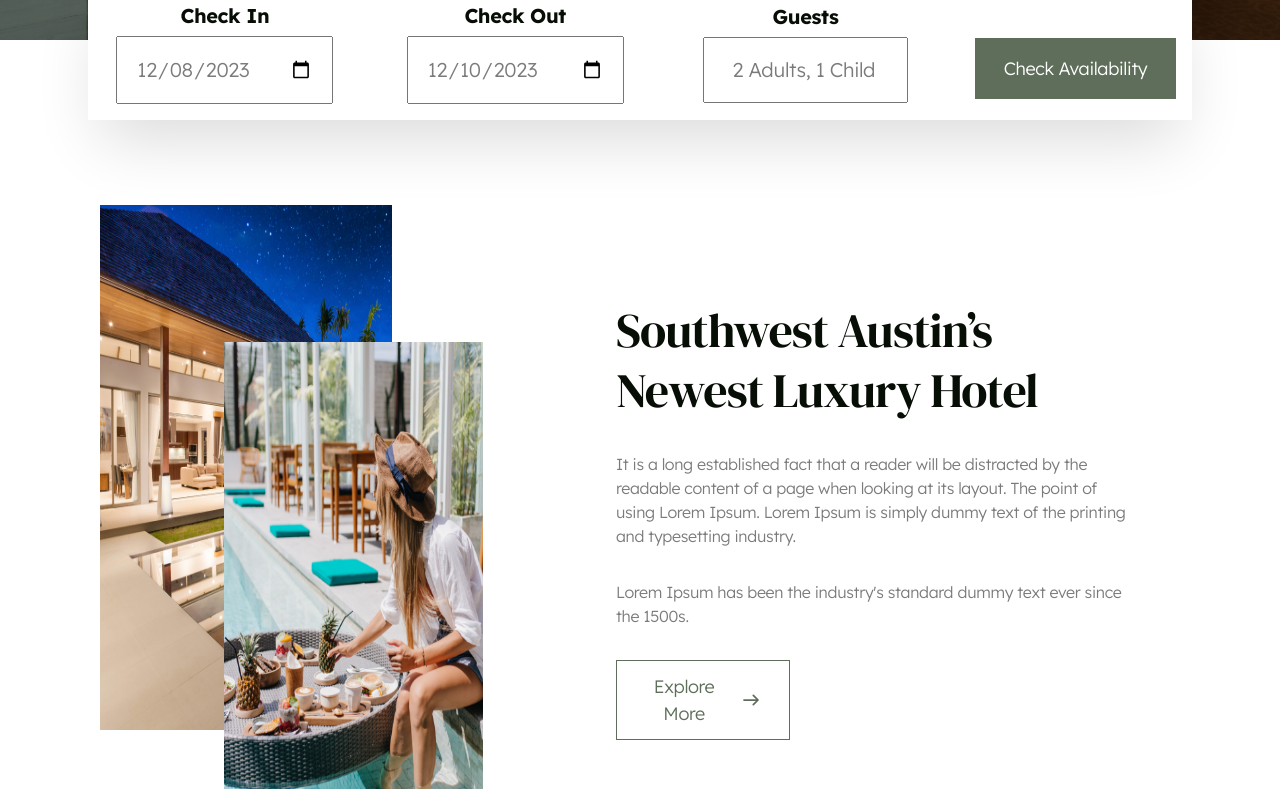
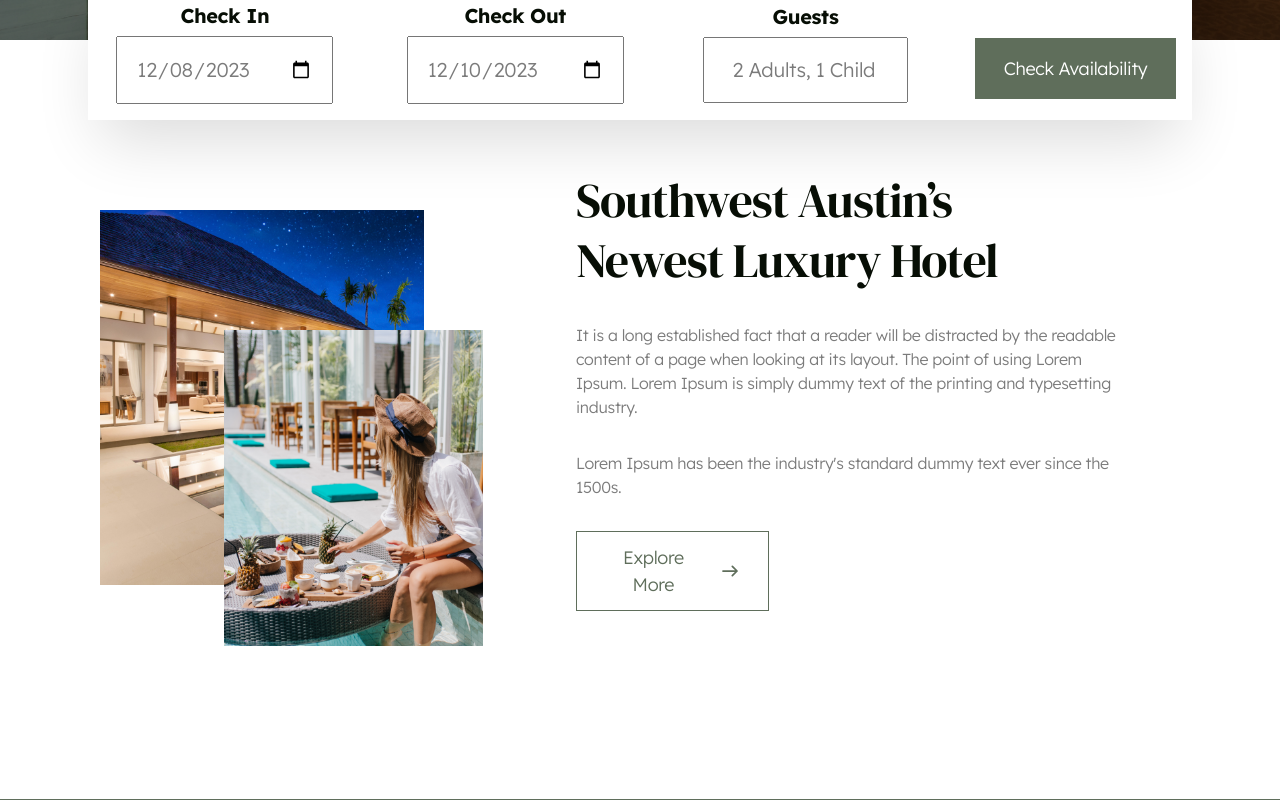
Before and after one commit to gulshanhasanzade/project, a React (Create React App) app: page / in a window 1280 px wide. Shown: the part 760-1560 px from the top of the page. Built offline with nearby package versions, Linux system fonts and the light colour scheme.

Commit message:
remove height

```diff
--- a/src/components/CuisineExperience.css
+++ b/src/components/CuisineExperience.css
@@ -17,7 +17,7 @@
     justify-content: center;
     width: 100%;
     gap: 92px;
-    height: 80vh;
+    /* height: 80vh; */
     background:  #5F6E5B;
     margin-top: 3%;
   }
@@ -89,5 +89,5 @@ cursor: pointer;
     width: 100%;
     height: 100%;
     flex-shrink: 0;
-    margin-top: -10%;
+    margin-top: -25%;
   }
--- a/src/components/GallerySection.css
+++ b/src/components/GallerySection.css
@@ -16,7 +16,7 @@
     justify-content: center;
     align-items: center;
     width: 100%;
-    height: 100vh;
+
     padding: 0;
   }
 
--- a/src/components/LuxuryHotel.css
+++ b/src/components/LuxuryHotel.css
@@ -13,10 +13,11 @@
 
 .luxury-hotel {
   display: inline-flex;
-  padding: 50px 100px;
+  padding: 50px 100px 150px 100px;
   align-items: center;
-  gap: 112px;
-  height: 100vh;
+  gap: 72px;
+  /* gap: 112px;
+  height: 100vh; */
   display: flex;
   align-items: center;
   justify-content: center;
@@ -26,30 +27,31 @@
 .images1 {
   position: relative;
   width: 30%;
-  height: 75%;
+  /* height: 75%;  */
 }
 
 .images1 img {
   position: absolute;
+  margin-top: -180px;
 }
 
 .image-1 {
   z-index: 1;
-  top: -10%;
+  top: 10%;
   left: 0;
-  width: 90%;
-  height: 100%;
+  width: 100%;
+  /* height: 100%; */
   flex-shrink: 0;
 }
 
 .image-2 {
   z-index: 2;
-  top: 20px;
+  top: 120px;
   left: 20px;
   width: 80%;
-  height: 85%;
+  /* height: 85%; */
   margin-left: 32%;
-  margin-top: 20%;
+  /* margin-top: 20%; */
 }
 
 .text-content {
@@ -97,7 +99,7 @@ font-weight: 300;
 line-height: 150%;
 letter-spacing: -0.32px;
 border-radius: 0;
-width: 32%;
+width: 33%;
 }
 
  #btn:hover {
--- a/src/components/ServicesSection.css
+++ b/src/components/ServicesSection.css
@@ -14,13 +14,12 @@
     display: flex;
     width: 100%;
     padding: 115px 70px;
-    height: 100vh;
-    /* gap: 48px; */
     background: #5F6E5B;
     /* padding: 120px 100px 0 100px; */
     flex-wrap: wrap;
     gap: 30px;
-    flex-direction: column;
+    /* flex-direction: column; */
+    /* max-width: 1350px; */
   }
 
   .services-section h1 {
--- a/src/components/TestimonialsSection.css
+++ b/src/components/TestimonialsSection.css
@@ -13,7 +13,6 @@
 
    .testimonials-section {
     width: 100%;
-    height: 78vh;
     padding: 100px;
     position: relative;
   }
```
